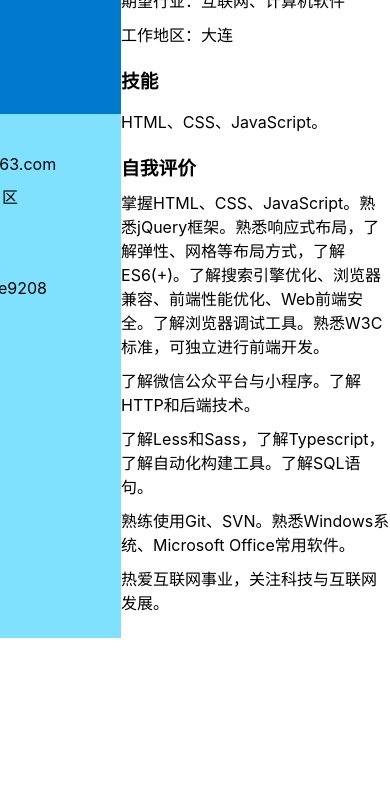
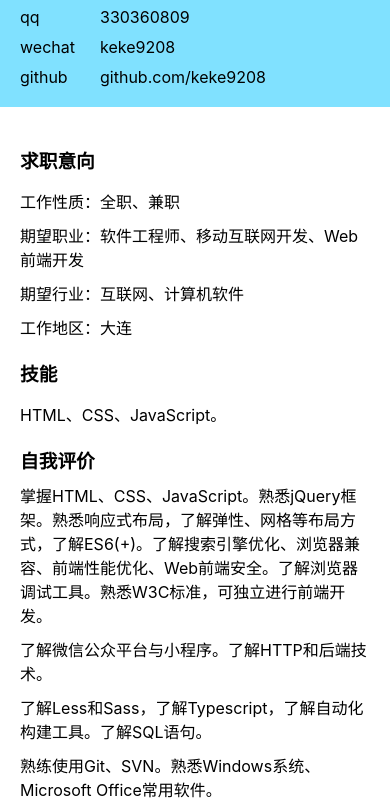
Before and after one commit to keke9208/resume-front-end, a plain HTML site: page index.html in a window 390 px wide. Shown: the part 206-1014 px from the top of the page. Before the commit the page ends 844 px from the top, so only its background shows below. Drawn offline with Linux system fonts and the light colour scheme.

Commit message:
更新响应式布局，支持手机版

```diff
--- a/css/_common.scss
+++ b/css/_common.scss
@@ -14,3 +14,13 @@ $introduction-width-1400 :360px;
     @content;
   }
 }
+@mixin media-720{
+  @media screen and (max-width: 720px) {
+    @content;
+  }
+}
+@mixin media-480{
+  @media screen and (max-width: 480px) {
+    @content;
+  }
+}
--- a/css/_header.scss
+++ b/css/_header.scss
@@ -9,6 +9,14 @@ header {
   flex-direction: column;
   @include media-1400{
     width: $introduction-width-1400;
+  }
+  @include media-1200{
+    width: 100%;
+    height: auto;
+    flex-direction: row;
+  }
+  @include media-720{
+    flex-direction: column;
   }
 }
 
@@ -26,17 +34,34 @@ header {
   @media screen and (max-height: 720px) {
     height: 240px;
   }
+  @include media-1200{
+    height: auto;
+    width: $introduction-width-1400;
+  }
+  @include media-720{
+    width: auto;
+    flex-direction: row;
+    padding: 40px 0;
+  }
   .name {
     align-self: center;
     font-size: 32px;
     margin-bottom: 10px;
+    @include media-720{
+      margin-right: 10px;
+    }
   }
 }
 
 .introduction-body {
-  display: flex;
   justify-content: flex-end;
   flex-grow: 1;
+  @include media-1200{
+    width: calc(100% - #{$introduction-width-1400});
+  }
+  @include media-720{
+    width: auto;
+  }
   ul {
     padding: 40px 0;
     margin: 0;
@@ -46,9 +71,16 @@ header {
     align-items: center;
     flex-grow: 1;
     color: #000000;
+    @include media-1200{
+      padding: 20px;
+      align-items:stretch;
+    }
     li {
       width: 320px;
       display: flex;
+      @include media-1200{
+        width: 100%;
+      }
       &:not(:last-child) {
         margin-bottom: 10px;
       }
@@ -56,7 +88,7 @@ header {
         width: 80px;
       }
       .item-detail {
-        width: 240px;
+        width: calc(100% - 80px);
         word-break: break-all;
         a {
           color: #000000;
@@ -100,7 +132,7 @@ nav {
 }
 
 .introduction-footer{
-  height: 40px;
+  height: auto;
   display: flex;
   justify-content: flex-end;
   align-items: center;
--- a/css/index.scss
+++ b/css/index.scss
@@ -1,3 +1,4 @@
+@import "_common";
 html{
   height: 100%;
 }
@@ -6,6 +7,10 @@ body {
   font-family: DengXian, 'Microsoft YaHei', -apple-system, BlinkMacSystemFont, "PingFang SC", "Helvetica Neue", STHeiti, Tahoma, Simsun, sans-serif;
   display: flex;
   height: 100%;
+  @include media-1200{
+    flex-direction: column;
+    height: auto;
+  }
 }
 @import "_header";
 $content-width: 800px;
@@ -18,6 +23,11 @@ $content-width: 800px;
   @include media-1400{
     padding: 40px calc((100% - #{$introduction-width-1400 + $content-width}) / 2);
   }
+  @include media-1200{
+    padding: 20px;
+    width: auto;
+    height: auto;
+  }
 }
 
 @import "_home";
```
Also changed, not shown: css/index.css, css/index.min.css.
